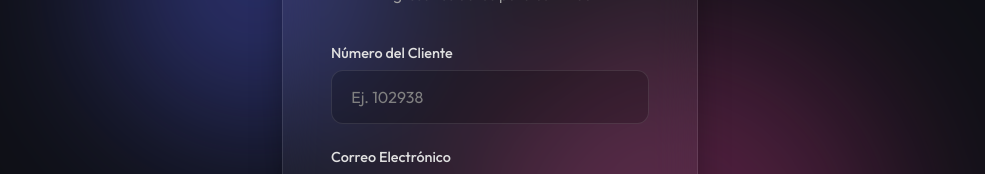
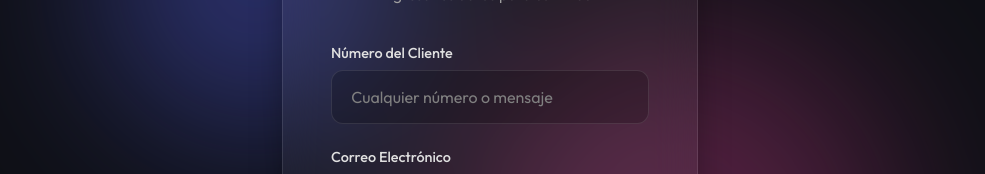
Before and after one commit to Ipk3vin/Base-de-datos-de-clientes, a plain HTML site: page index.html in a window 1280 px wide. Shown: the part 226-400 px from the top of the page, without its empty margins (150-1135 px from the left). Drawn offline with Linux system fonts and the light colour scheme.

Commit message:
Add files via upload
datos de texto libre

```diff
--- a/index.html
+++ b/index.html
@@ -24,8 +24,8 @@
             <form id="clienteForm">
                 <div class="input-group">
                     <label for="numeroCliente">Número del Cliente</label>
-                    <input type="text" id="numeroCliente" name="numeroCliente" placeholder="Ej. 102938" required
-                        autocomplete="off">
+                    <input type="text" id="numeroCliente" name="numeroCliente" placeholder="Cualquier número o mensaje"
+                        required autocomplete="off">
                 </div>
 
                 <div class="input-group">
```
